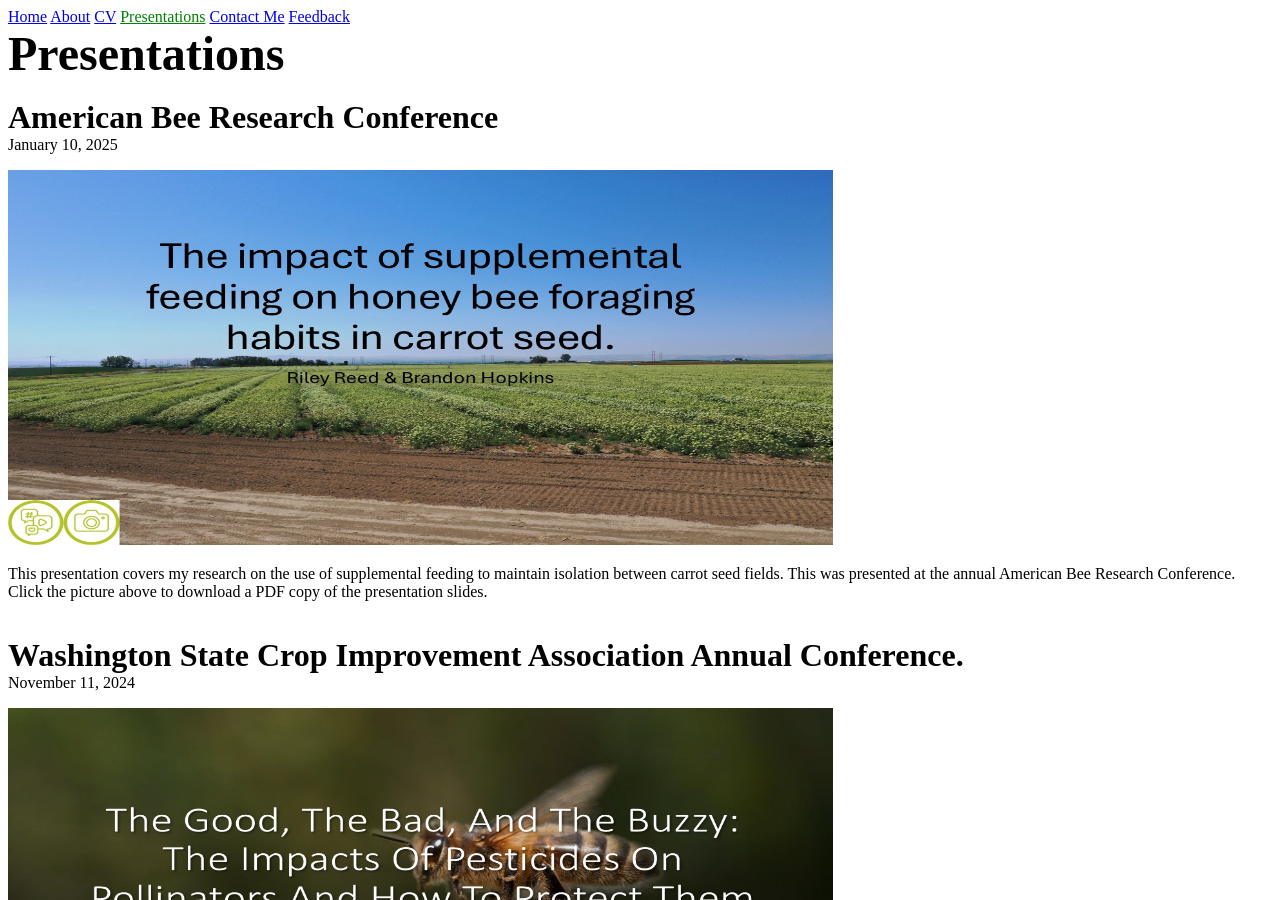
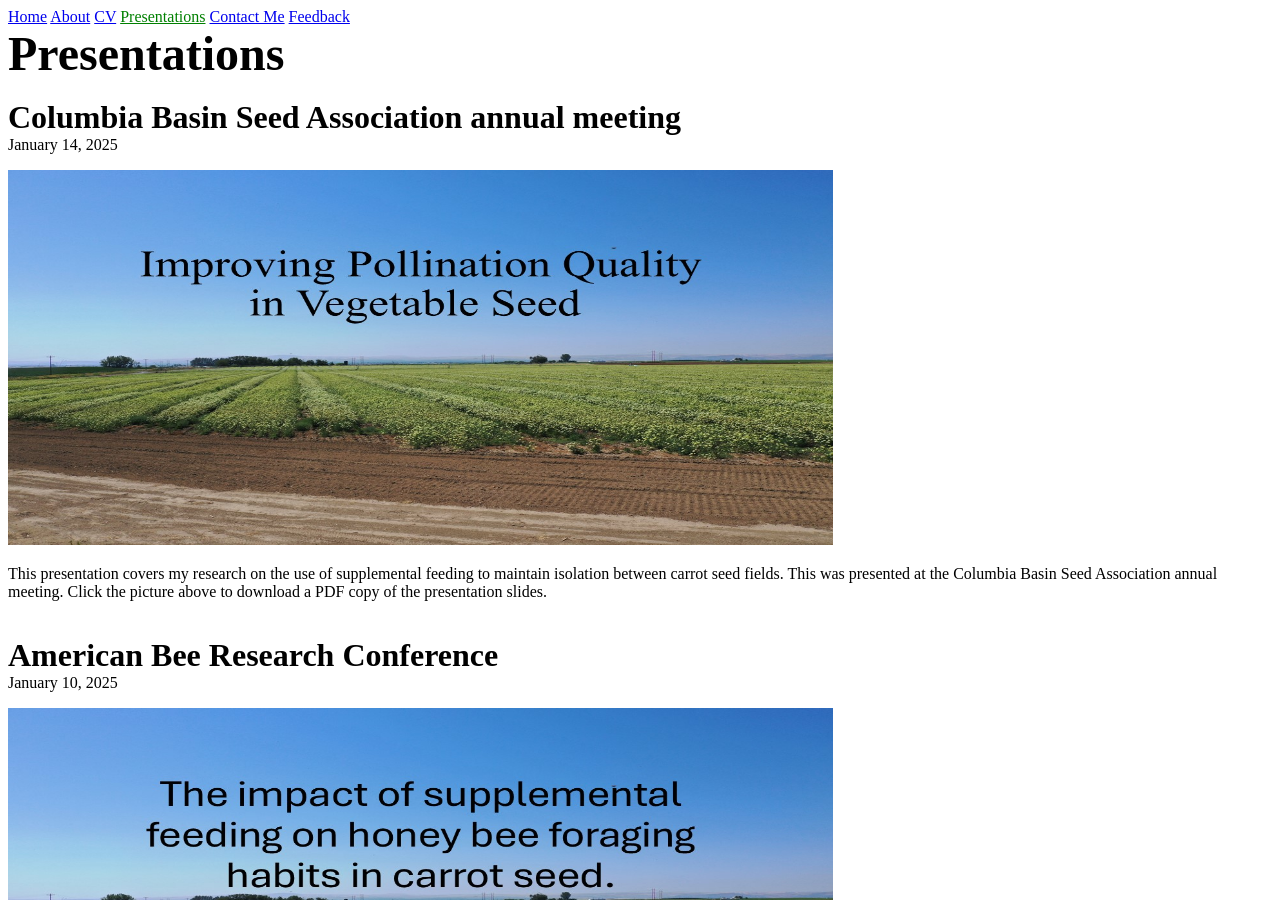
Before and after one commit to thebugman99/thebugman99.github.io, a Jekyll site: the page built from presentations.html, in a window 1280 px wide and 900 px high. Built offline with Jekyll 4.4.1, drawn with Linux system fonts in a browser that asks for light colours.

Commit message:
added cbsa presentation

```diff
--- a/presentations.html
+++ b/presentations.html
@@ -3,6 +3,21 @@ layout: default
 ---
 <b><font size=8>
 Presentations</font></b><br><br>
+
+
+
+
+
+
+<b><font size=6>Columbia Basin Seed Association annual meeting</font></b><br>
+January 14, 2025
+
+
+<p><a href="{{ site.baseurl }}/assets/presentations/cbsa25.pdf">
+<img src="{{ site.baseurl }}/assets/images/cbsa25.jpg" width="825" height="375">
+</a></p>
+
+This presentation covers my research on the use of supplemental feeding to maintain isolation between carrot seed fields. This was presented at the Columbia Basin Seed Association annual meeting. Click the picture above to download a PDF copy of the presentation slides.<br><br><br>
 
 
 <b><font size=6>American Bee Research Conference</font></b><br>
```
Also changed, not shown: assets/images/cbsa25.jpg (added), 2 other files.
